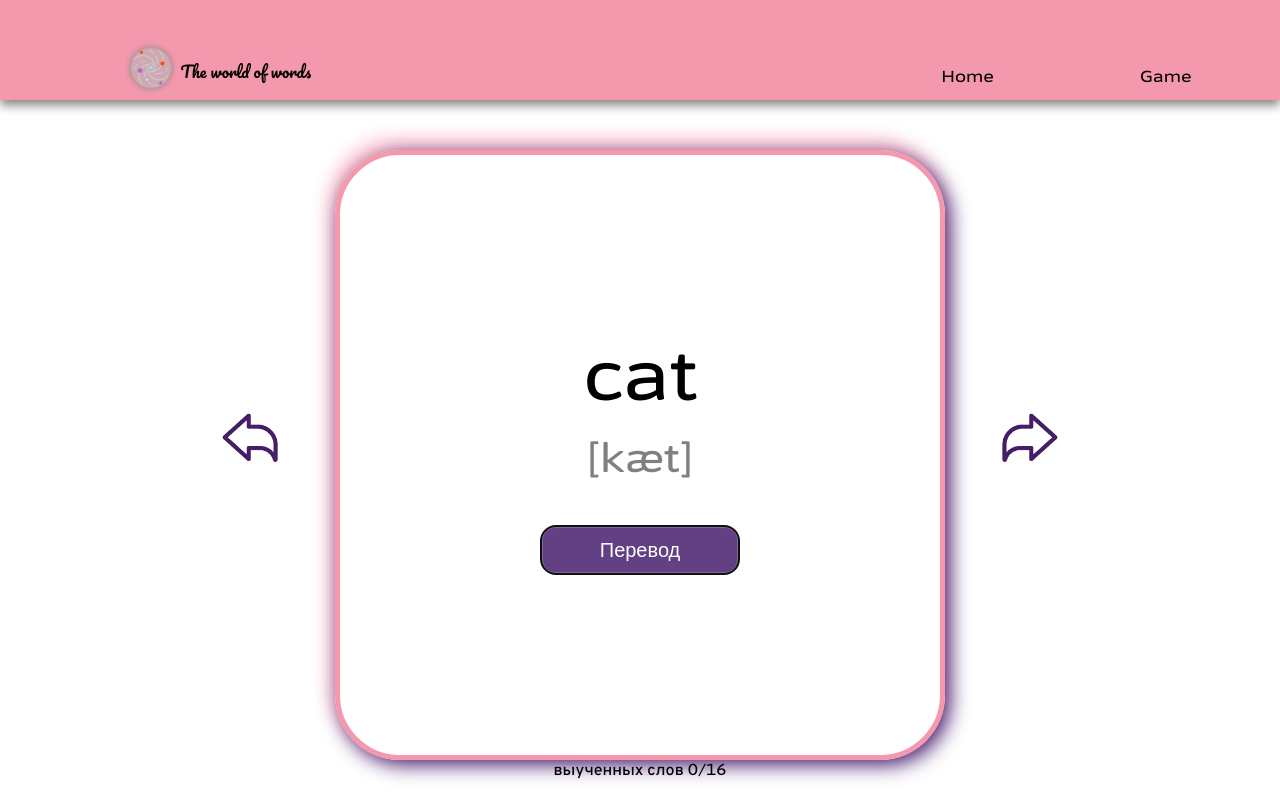
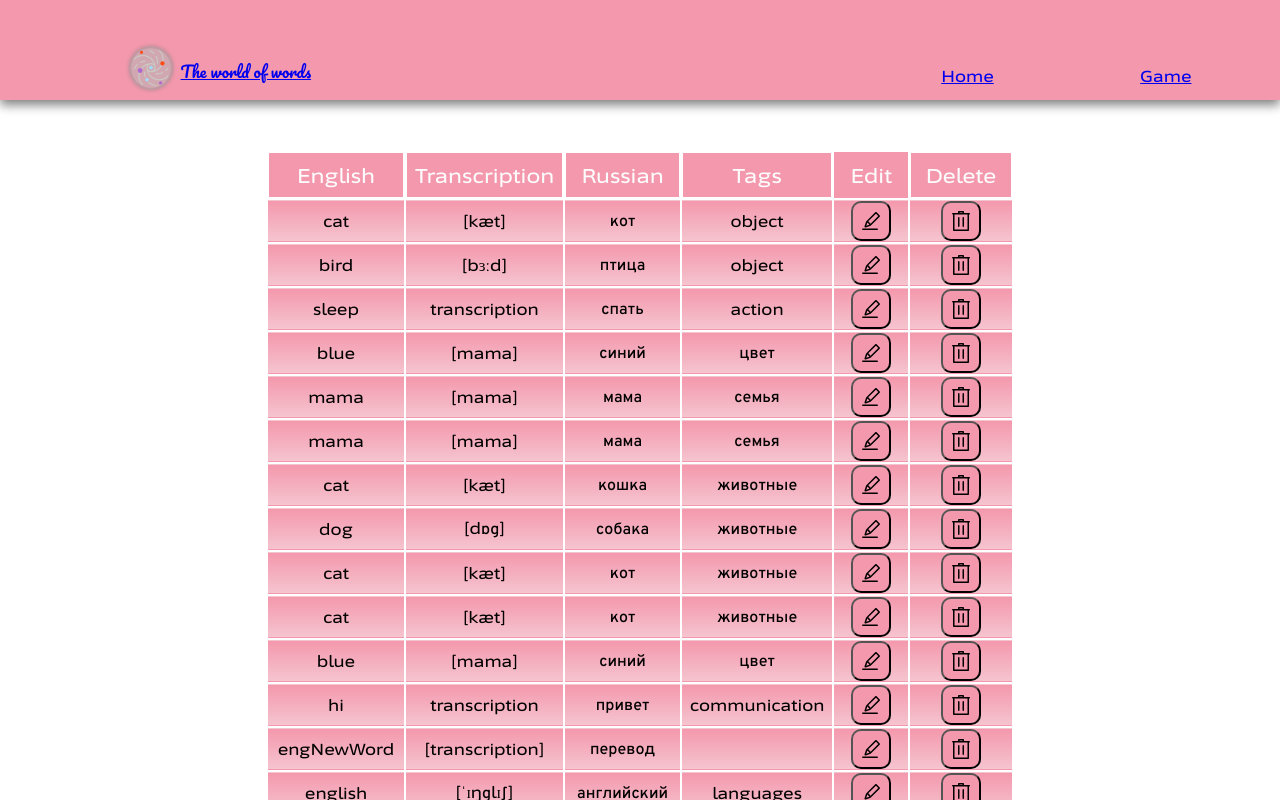
Before and after one commit to Elena763/The_worlds_of_words, a React (Create React App) app: page / in a window 1280 px wide. Shown: the top 800 px of the page. Built offline with nearby package versions, Linux system fonts and the light colour scheme.

Commit message:
Added routing

```diff
--- a/package.json
+++ b/package.json
@@ -9,6 +9,7 @@
     "@testing-library/user-event": "^13.5.0",
     "react": "^18.2.0",
     "react-dom": "^18.2.0",
+    "react-router-dom": "^6.18.0",
     "react-scripts": "5.0.1",
     "sass": "^1.69.4",
     "web-vitals": "^2.1.4"
--- a/src/App.js
+++ b/src/App.js
@@ -1,16 +1,12 @@
 //import { BrowserRouter as Router, Routes, Route } from "react-router-dom";
 import Header from "./components/header/Header.jsx";
 import Footer from "./components/footer/Footer.jsx";
-import CardContainer from "./components/CardContainer/CardContainer.jsx";
-import Table from "./components/table/Table.jsx";
 import "./App.css";
 
 function App() {
   return (
     <div className="App">
         <Header />
-        <CardContainer />
-        <Table />
         <Footer />
     </div>
   );
--- a/src/components/CardContainer/cardContainer.scss
+++ b/src/components/CardContainer/cardContainer.scss
@@ -1,6 +1,7 @@
 .cardContainer{
     display: flex;
     justify-content: center;
+    margin-top: 100px;
   }
   .cardContainerButton{
     display: flex;
--- a/src/components/header/Header.jsx
+++ b/src/components/header/Header.jsx
@@ -1,10 +1,16 @@
 import "./header.scss";
+import CardContainer from "../CardContainer/CardContainer.jsx";
+import Table from "../table/Table.jsx";
 import Space from "../../assets/icons/galaxy_icon.png";
+import { BrowserRouter as Router, Routes, Route, Link } from "react-router-dom";
 
 function Header() {
   return (
+    <div className="main">
+      <Router>
         <div className="header">
           <div className="menu">
+            <Link to="/">
               <div className="logo">
                 <img
                   className="img"
@@ -13,12 +19,32 @@ function Header() {
                 ></img>
                 The world of words
               </div>
+            </Link>
           </div>
           <div className="menu">
-        <div className="home">Home</div>
-        <div className="game">Game</div>
+            <div className="home">
+              <Link to="/home">Home</Link>
             </div>
+            <div className="game">
+              <Link to="/game">Game</Link>
+            </div>
+          </div>
+      </div>
+      <Routes>
+          <Route path="/home" element={<Home />} />
+          <Route path="/game" element={<Game />} />
+          <Route path="/" element={<Home />} />
+        </Routes>
+      </Router>
     </div>
   );
 }
+function Home() {
+  return <div className="h_table"><Table /></div>;
+}
+
+function Game() {
+  return <div className="h_card"><CardContainer /></div>;
+}
+
 export default Header;
--- a/src/components/header/header.scss
+++ b/src/components/header/header.scss
@@ -9,6 +9,16 @@
     align-items: end;
     height: 100px;
     box-shadow: 0 5px 10px $gray;
+    position: fixed;
+    top: 0;
+    width: 100%;
+}
+.main{
+    display: flex;
+    flex-wrap: wrap;
+    margin-top: 50px;
+    margin-bottom: 50px;
+    justify-content: center;
 }
 .menu{
     display: grid;
@@ -47,3 +57,10 @@
         cursor: pointer;
     }
 }
+.h_table, .h_card{
+    display: flex;
+    flex-wrap: wrap;
+    justify-content: center;
+    flex-direction: column;
+    font-family: 'Asap', 'Overpass';
+}
--- a/src/components/table/table.scss
+++ b/src/components/table/table.scss
@@ -3,6 +3,7 @@
     margin: 50px 20%;
     /*border: 1px solid #000000;*/
     border-radius: 10px;
+    margin-top: 100px;
 }
 .tableTitle{
     background-color: $darkpink;
```
Also changed, not shown: 1 other file (tests, documents, lock files or other folders). Lines whose indentation alone changed are shown as unchanged.
